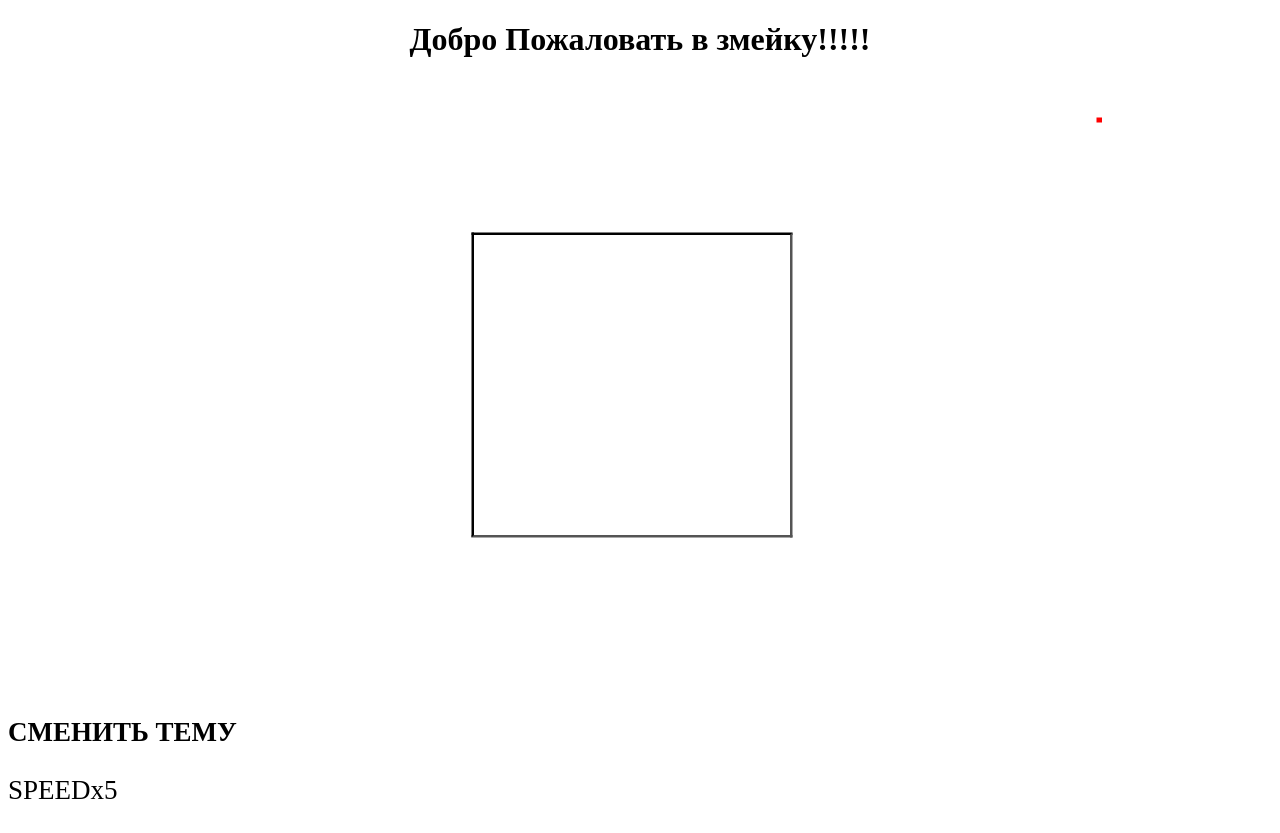
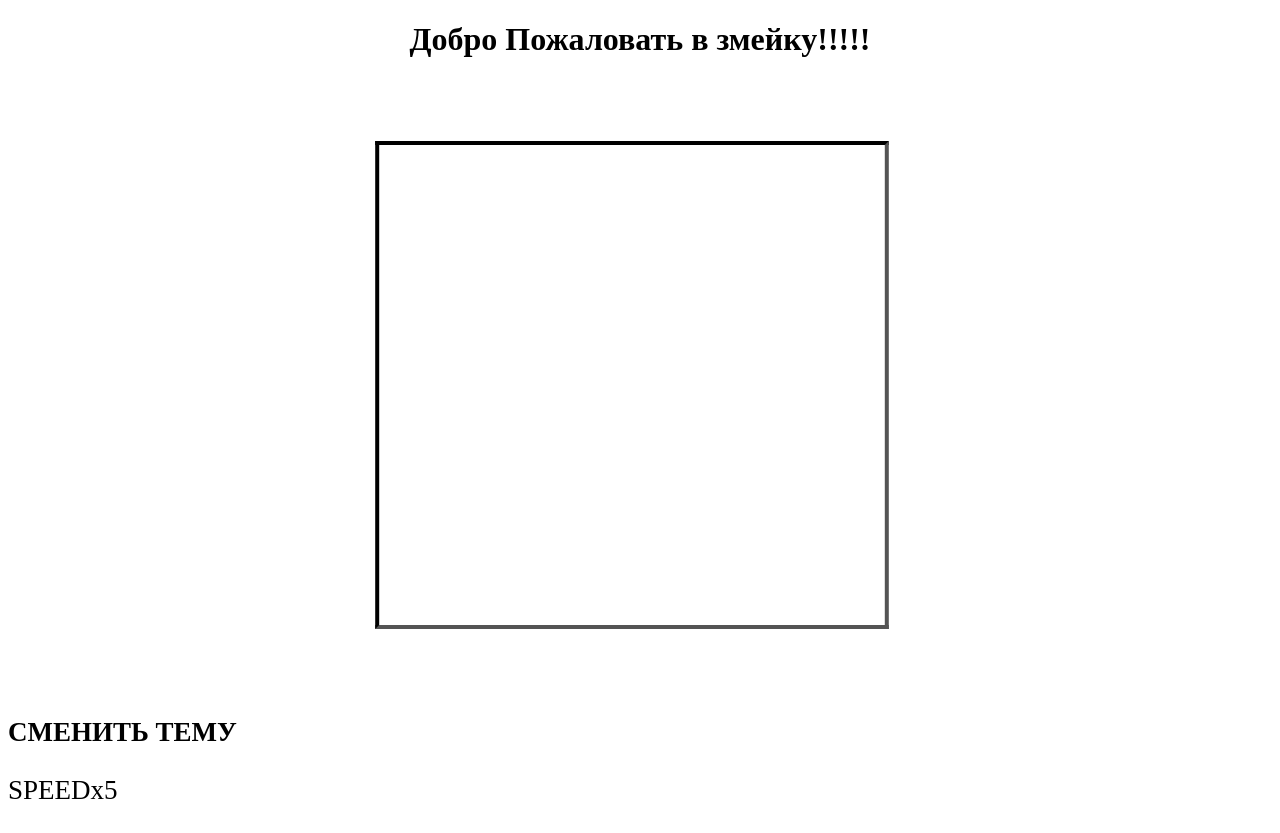
Before and after one commit to DanDy1337/snake, a plain HTML site: page index.html in a window 1280 px wide. Shown: the top 833 px of the page. Drawn offline with Linux system fonts and the light colour scheme.

Commit message:
Update helper.css

```diff
--- a/helper.css
+++ b/helper.css
@@ -1,5 +1,5 @@
 .mainWindow {
-    transform: scale(50%);
+    transform: scale(80%);
     margin-left: 24%;
     margin-right: 25%;
     width: 50%;
```
